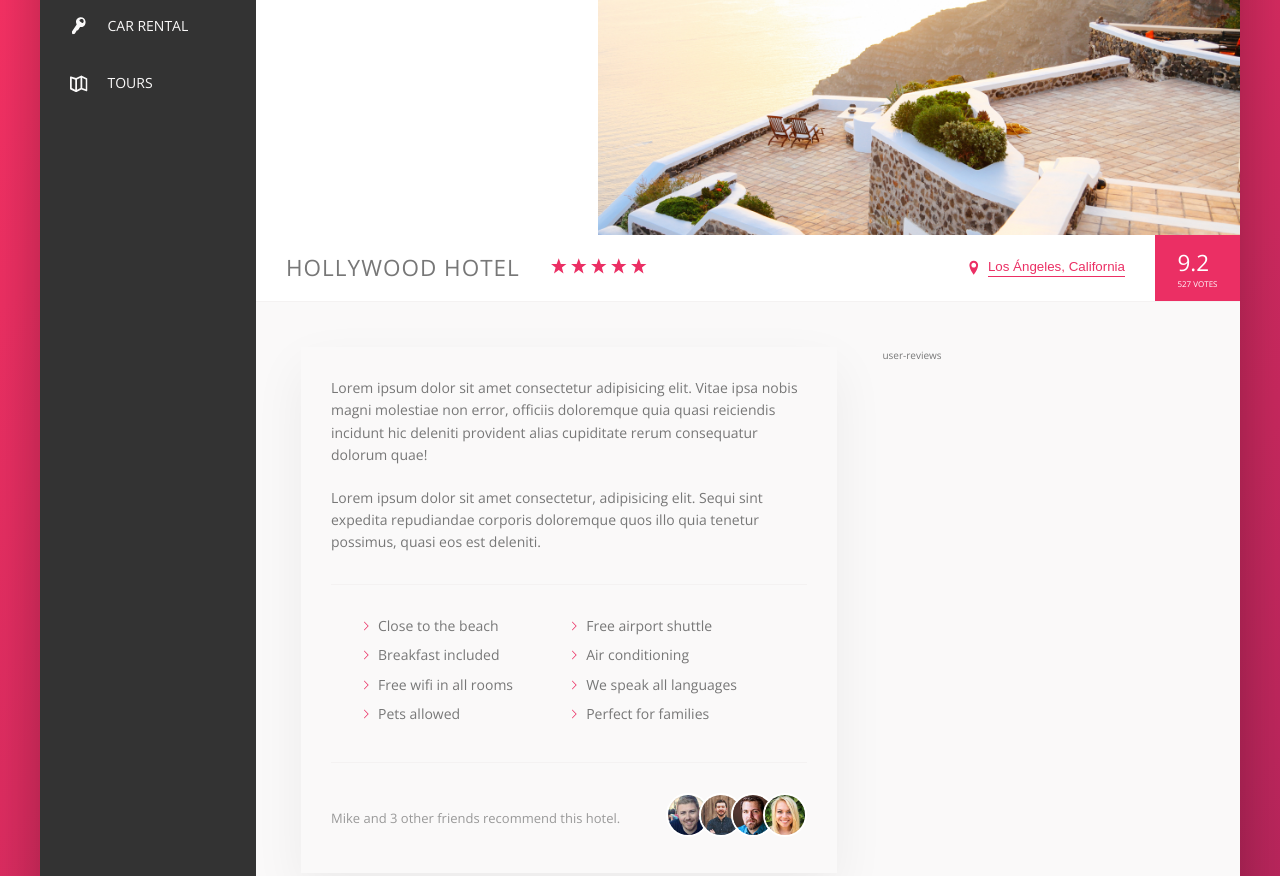
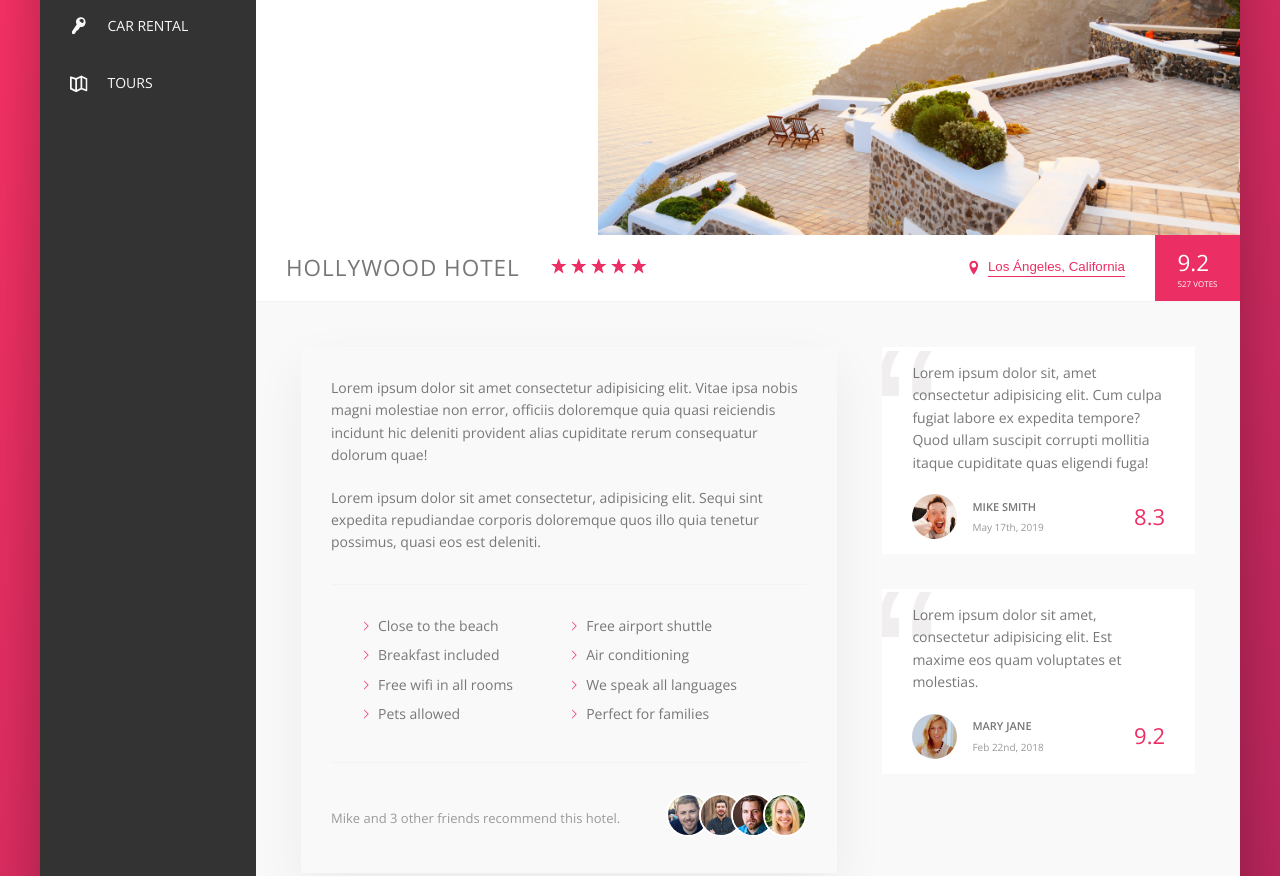
Before and after one commit to danidz96/trillo, a website: page index.html in a window 1280 px wide. Shown: the part 220-1096 px from the top of the page. Drawn offline with nearby package versions, Linux system fonts and the light colour scheme.

Commit message:
add user reviews

```diff
--- a/index.html
+++ b/index.html
@@ -157,7 +157,32 @@
                             </div>
                         </div>
                         <div class="user-reviews">
-                            user-reviews
+                            <figure class="review">
+                                <blockquote class="review__text">
+                                    Lorem ipsum dolor sit, amet consectetur adipisicing elit. Cum culpa fugiat labore ex expedita tempore? Quod ullam suscipit corrupti mollitia itaque cupiditate quas eligendi fuga!
+                                </blockquote>
+                                <figcaption class="review__user">
+                                    <img src="img/user-1.jpg" alt="User 1" class="review__photo">
+                                    <div class="review__user-box">
+                                        <p class="review__user-name">Mike Smith</p>
+                                        <p class="review__user-date">May 17th, 2019</p>
+                                    </div>
+                                    <div class="review__rating">8.3</div>
+                                </figcaption>
+                            </figure>
+                            <figure class="review">
+                                <blockquote class="review__text">
+                                    Lorem ipsum dolor sit amet, consectetur adipisicing elit. Est maxime eos quam voluptates et molestias.
+                                </blockquote>
+                                <figcaption class="review__user">
+                                    <img src="img/user-2.jpg" alt="User 1" class="review__photo">
+                                    <div class="review__user-box">
+                                        <p class="review__user-name">Mary Jane</p>
+                                        <p class="review__user-date">Feb 22nd, 2018</p>
+                                    </div>
+                                    <div class="review__rating">9.2</div>
+                                </figcaption>
+                            </figure>
                         </div>
                     </div>
                 </main>
--- a/sass/_components.scss
+++ b/sass/_components.scss
@@ -332,9 +332,6 @@
 		margin-right: auto;
 	}
 
-	&__friends {
-	}
-
 	&__photo {
 		height: 4rem;
 		width: 4rem;
@@ -347,3 +344,65 @@
 		}
 	}
 }
+
+// Reviews
+.review {
+	background-color: #fff;
+	box-shadow: var(--shadow-ligh);
+	padding: 1.5rem 3rem;
+	margin-bottom: 3.5rem;
+	position: relative;
+	overflow: hidden;
+
+	&__text {
+		margin-bottom: 2rem;
+		position: relative;
+		z-index: 5;
+	}
+
+	&__user {
+		display: flex;
+		align-items: center;
+	}
+
+	&__photo {
+		height: 4.5rem;
+		width: 4.5rem;
+		border-radius: 50%;
+		margin-right: 1.5rem;
+	}
+
+	&__user-box {
+		margin-right: auto;
+	}
+
+	&__user-name {
+		font-size: 1.1rem;
+		font-weight: 600;
+		text-transform: uppercase;
+		margin-bottom: .4rem;
+	}
+
+	&__user-date {
+		font-size: 1rem;
+		color: var(--color-grey-dark-3);
+	}
+
+	&__rating {
+		color: var(--color-primary);
+		font-size: 2.2rem;
+		font-weight: 300;
+	}
+
+	&::before {
+		content: '\201C';
+		position: absolute;
+		top: -2.75rem;
+		left: -1rem;
+		line-height: 1;
+		font-size: 20rem;
+		color: var(--color-grey-light-3);
+		font-family: sans-serif;
+		z-index: 1;
+	}
+}
--- a/sass/_layout.scss
+++ b/sass/_layout.scss
@@ -37,6 +37,7 @@
 	padding: 4.5rem;
 	background-color: var(--color-grey-light-1);
 	border-bottom: var(--line);
+	font-size: 1.4rem;
 }
 
 .description {
@@ -44,7 +45,7 @@
 	margin-right: 4.5rem;
 	box-shadow: var(--shadow-light);
 	padding: 3rem;
-	font-size: 1.4rem;
+	align-self: start;
 }
 
 .user-reviews {
```
Also changed, not shown: css/style.css.
